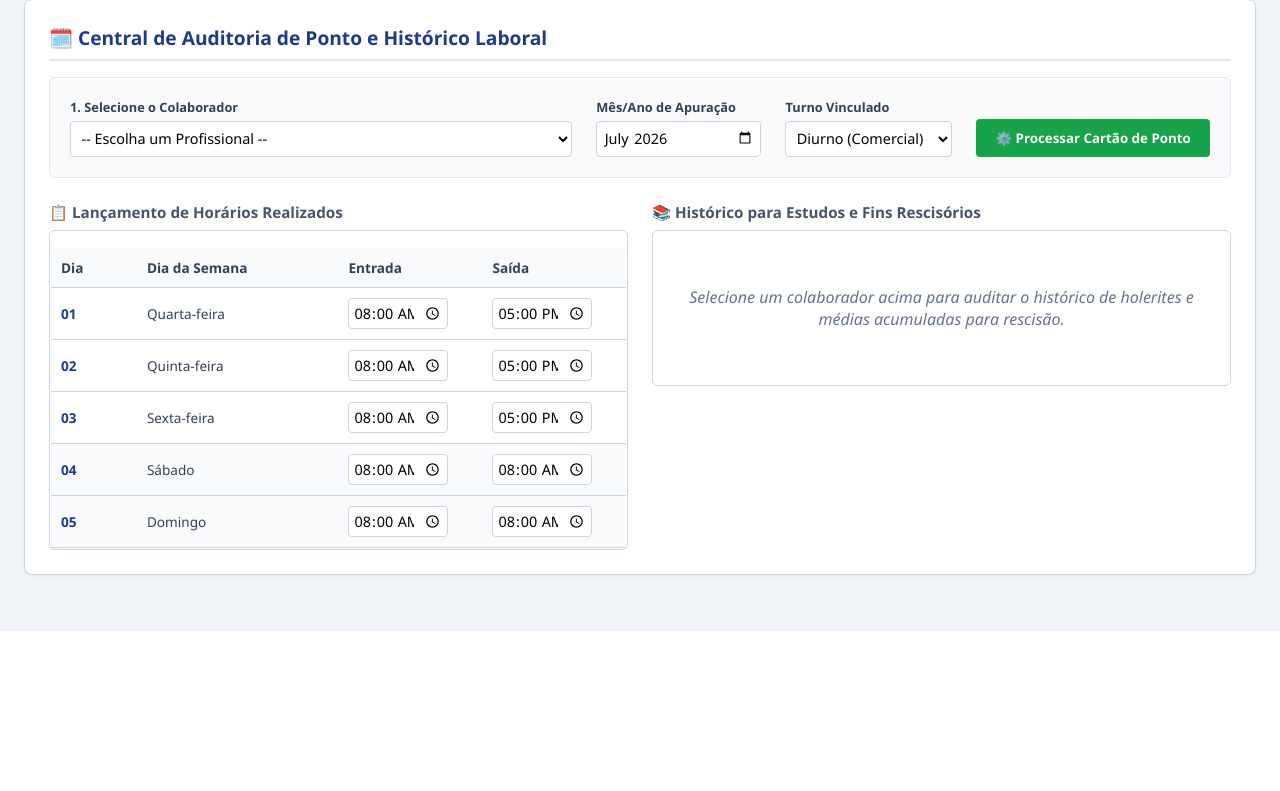
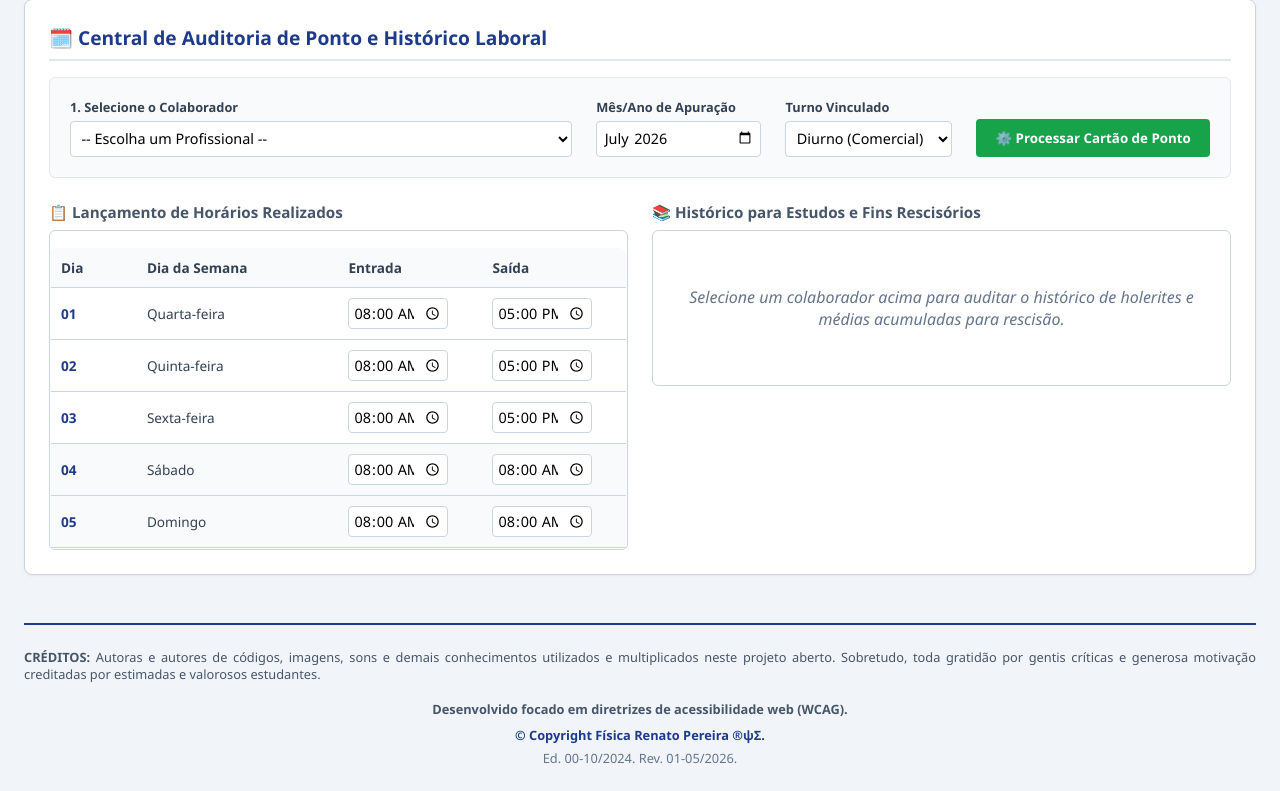
Before and after one commit to ProfRenatoPereira/folhadm, a Flask app: page / in a window 1280 px wide. Shown: the part 1452-2243 px from the top of the page. Before the commit the page ends 2083 px from the top, so only its background shows below. Run offline with Flask 3, Linux system fonts and the light colour scheme; data that the repository does not hold is empty; some libraries are stand-ins or nearby versions.

Commit message:
Update index.html

```diff
--- a/templates/index.html
+++ b/templates/index.html
@@ -272,5 +272,21 @@
 <div id="print-area" style="display: none;"></div>
 
 <script src="{{ url_for('static', filename='script.js') }}"></script>
+        <!-- SEÇÃO ADICIONADA: RODAPÉ INSTITUCIONAL E ACESSIBILIDADE -->
+    <footer style="margin-top: 3rem; padding-top: 1.5rem; border-top: 2px solid var(--primary); font-family: sans-serif; font-size: 0.8rem; color: #475569;" class="rodape-legal">
+        <p style="text-align: justify; line-height: 1.4; margin-bottom: 1rem;">
+            <strong>CRÉDITOS:</strong> Autoras e autores de códigos, imagens, sons e demais conhecimentos utilizados e multiplicados neste projeto aberto. Sobretudo, toda gratidão por gentis críticas e generosa motivação creditadas por estimadas e valorosos estudantes.
+        </p>
+        <p style="text-align: center; margin-bottom: 0.5rem; font-weight: 600;">
+            Desenvolvido focado em diretrizes de acessibilidade web (WCAG).
+        </p>
+        <p style="text-align: center; margin-bottom: 0.3rem; font-weight: bold; color: var(--primary);" class="copyright-texto">
+            © Copyright Física Renato Pereira ®ψΣ.
+        </p>
+        <p style="text-align: center; margin-bottom: 0; color: #64748b;">
+            Ed. 00-10/2024. Rev. 01-05/2026.
+        </p>
+    </footer>
+
 </body>
 </html>
```
